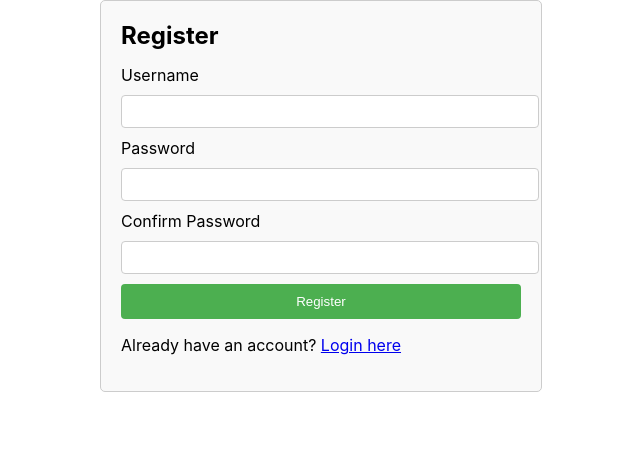
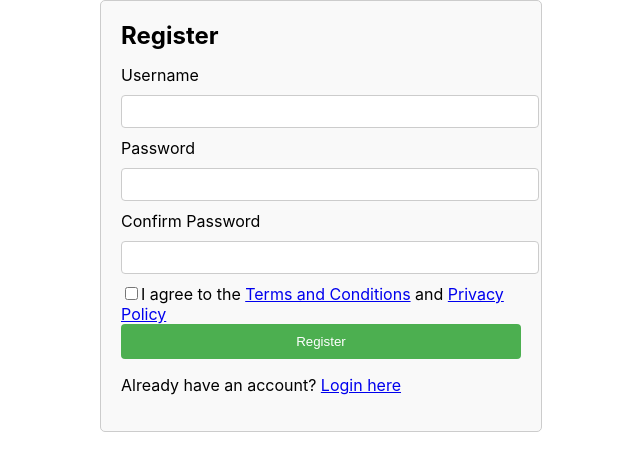
Before and after one commit to Nabbott101/Project-4, a React (Create React App) app: page /pages/InsertRegister in a window 1280 px wide. Shown: the top 470 px of the page, without its empty margins (319-959 px from the left). Built offline with nearby package versions, Linux system fonts and the light colour scheme.

Commit message:
updated InsertRegister with checkbox 11-11-24

```diff
--- a/src/pages/InsertRegister.js
+++ b/src/pages/InsertRegister.js
@@ -7,6 +7,7 @@ const InsertRegister = ({ usernameRef, passwordRef }) => {
     const [password, setPassword] = useState('');
     const [confirmPassword, setConfirmPassword] = useState(''); // New state for confirm password
     const [error, setError] = useState('');
+    const [agree, setAgree] = useState(false); // New state for the checkbox
     const navigate = useNavigate();
 
     // Password validation function
@@ -28,6 +29,12 @@ const InsertRegister = ({ usernameRef, passwordRef }) => {
         // Check if passwords match
         if (password !== confirmPassword) {
             setError('Passwords do not match.');
+            return;
+        }
+
+        // Ensure the user agrees to the terms and conditions
+        if (!agree) {
+            setError('You must agree to the Terms and Conditions and Privacy Policy to register.');
             return;
         }
 
@@ -82,7 +89,7 @@ const InsertRegister = ({ usernameRef, passwordRef }) => {
                     <label>Username</label>
                     <input
                         type="text"
-                        defaultValue={username}
+                        value={username}
                         ref={usernameRef}
                         onChange={(e) => setUsername(e.target.value)}
                         required
@@ -93,7 +100,7 @@ const InsertRegister = ({ usernameRef, passwordRef }) => {
                     <label>Password</label>
                     <input
                         type="password"
-                        defaultValue={password}
+                        value={password}
                         ref={passwordRef}
                         onChange={(e) => setPassword(e.target.value)}
                         required
@@ -110,6 +117,17 @@ const InsertRegister = ({ usernameRef, passwordRef }) => {
                         className="input"
                     />
                 </div>
+                <div>
+                    <label>
+                        <input
+                            required
+                            type="checkbox"
+                            checked={agree}
+                            onChange={() => setAgree(!agree)}
+                        />
+                        I agree to the <a href="/terms">Terms and Conditions</a> and <a href="/privacy">Privacy Policy</a>
+                    </label>
+                </div>
                 {error && <p className="error">{error}</p>}
                 <button type="submit" className="button">Register</button>
             </form>
```
